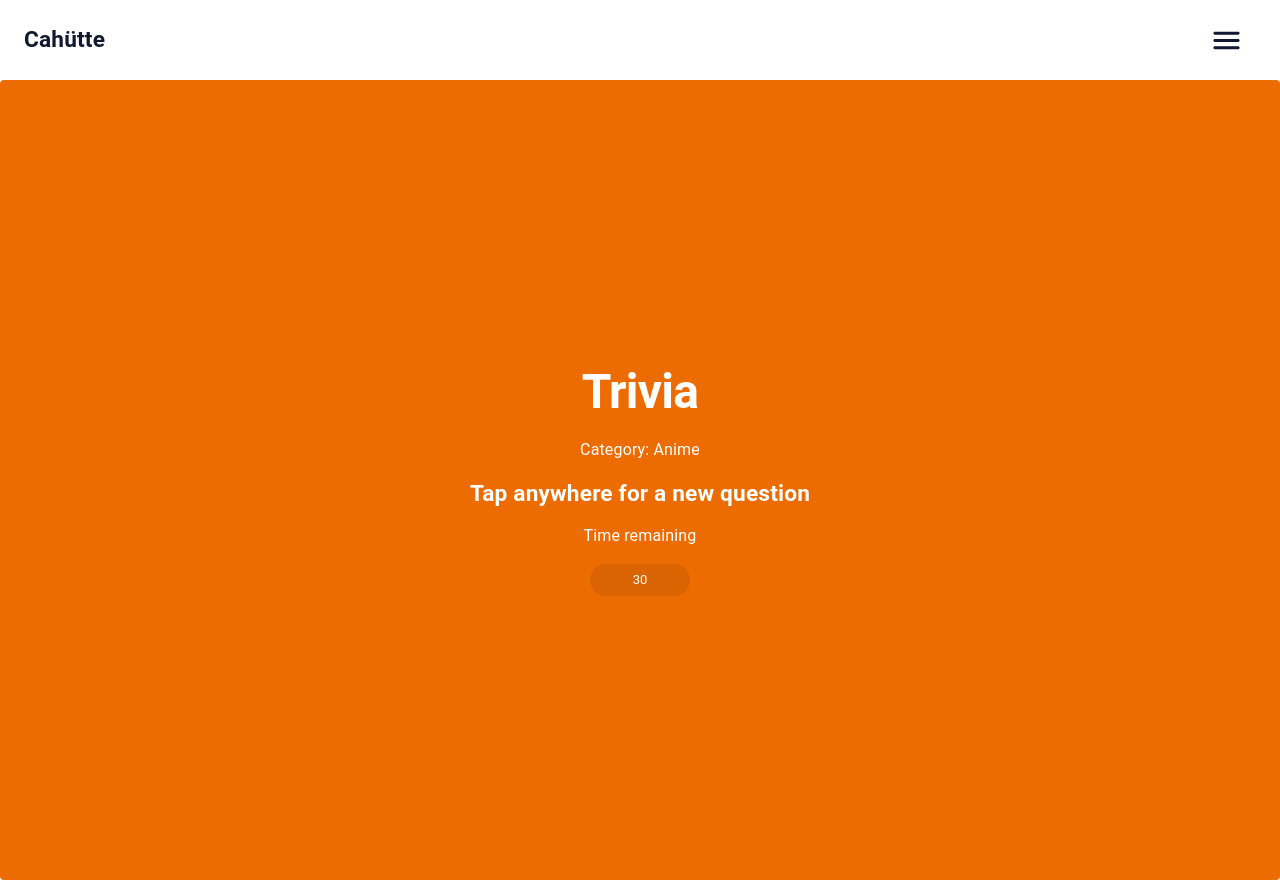
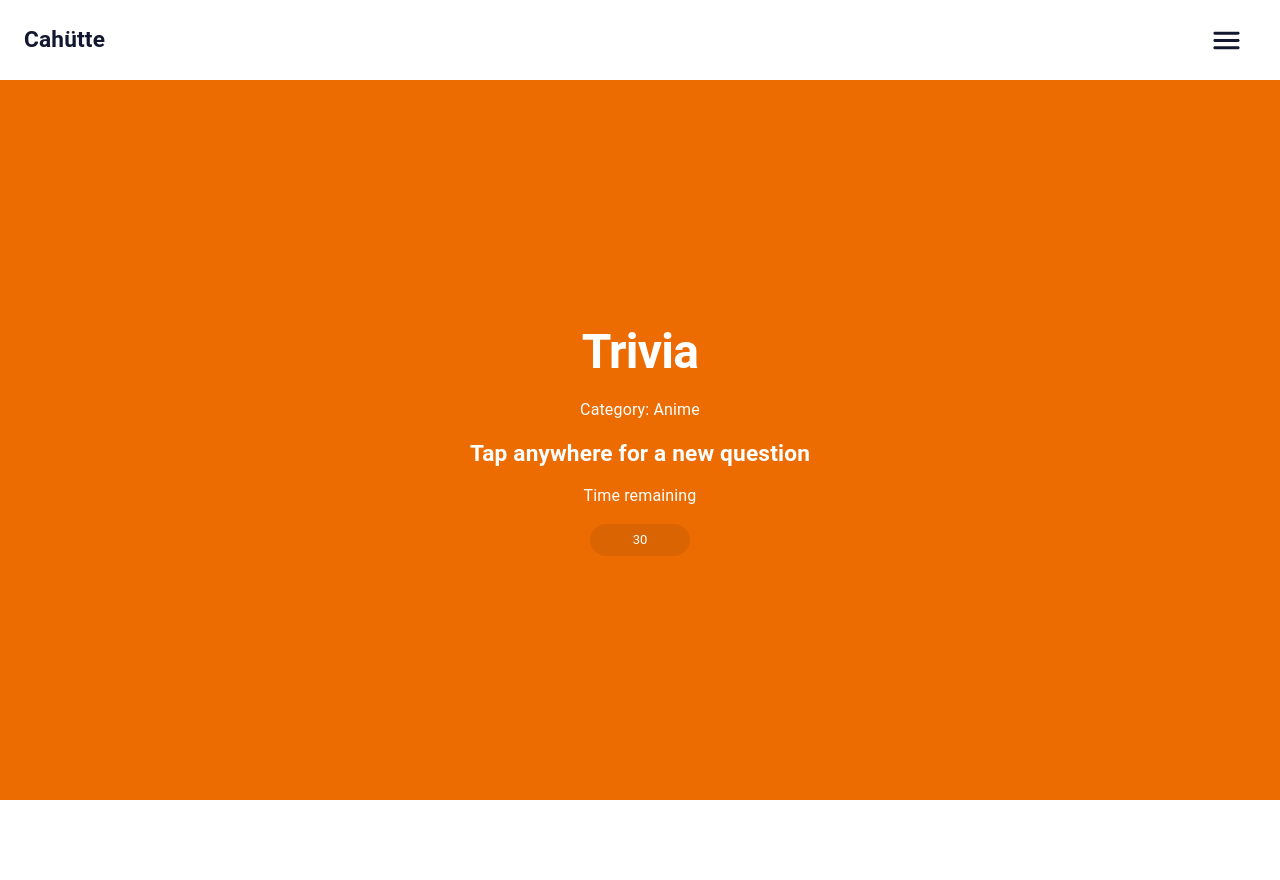
Before and after one commit to el-zacharoo/drinking-game-site, a React (Vite) app: page /trivia in a window 1280 px wide. After the commit the page ends 800 px from the top, so only its background shows below. Built offline with nearby package versions, Linux system fonts and the light colour scheme.

Commit message:
turned clickable page to a component

```diff
--- /dev/null
+++ b/src/components/PageWrapper.tsx
@@ -0,0 +1,33 @@
+import React, { JSX } from "react";
+
+import { Box, CardActionArea, Stack } from "@mui/material";
+
+type TPagewrapper = {
+    color: string;
+    onClick: () => void;
+    children: React.ReactNode;
+};
+
+export const PageWrapper = (props: TPagewrapper): JSX.Element => {
+    const { color, onClick, children } = props;
+    return (
+        <Box
+            onClick={() => onClick()}
+            component={CardActionArea}
+            sx={{
+                backgroundColor: `${color}.main`,
+                height: "90vh",
+            }}>
+            <Stack
+                sx={{ my: 1 }}
+                direction="column"
+                justifyContent="center"
+                alignItems="center"
+                spacing={2}>
+                {children}
+            </Stack>
+        </Box>
+    );
+};
+
+export default PageWrapper;
--- a/src/views/KingsCup.tsx
+++ b/src/views/KingsCup.tsx
@@ -1,13 +1,8 @@
 import { JSX, useState } from "react";
 
-import {
-    Box,
-    CardActionArea,
-    Typography,
-    Stack,
-    SvgIconProps,
-} from "@mui/material";
+import { Typography, SvgIconProps } from "@mui/material";
 
+import { PageWrapper } from "@/components/PageWrapper";
 import { PopupModal } from "@/components/PopupModal";
 import { ClubsIcon } from "@/Icons/Clubs";
 import { DiamondsIcon } from "@/Icons/Diamonds";
@@ -128,13 +123,6 @@ export const KingsCup = (): JSX.Element => {
         });
     };
 
-    const rules = [
-        "Tap the screen to draw a card.",
-        "Follow the instructions on the card.",
-        "Pass the phone to the next person on your left.",
-        "Tap the screen to draw a card.",
-    ];
-
     const Icon = (props: SvgIconProps): JSX.Element => {
         switch (kingsCup.suit) {
             case "Hearts":
@@ -152,20 +140,16 @@ export const KingsCup = (): JSX.Element => {
 
     return (
         <>
-            <PopupModal title="Kings Cup" rules={rules} />
-            <Box
-                sx={{
-                    backgroundColor: `${kingsCup.color}.main`,
-                    height: "90vh",
-                }}
-                component={CardActionArea}
-                onClick={random}>
-                <Stack
-                    sx={{ my: 1 }}
-                    direction="column"
-                    justifyContent="center"
-                    alignItems="center"
-                    spacing={2}>
+            <PopupModal
+                title="Kings Cup"
+                rules={[
+                    "Tap the screen to draw a card.",
+                    "Follow the instructions on the card.",
+                    "Pass the phone to the next person on your left.",
+                    "Tap the screen to draw a card.",
+                ]}
+            />
+            <PageWrapper color={kingsCup.color} onClick={random}>
                 {!kingsCup.value ? (
                     <>
                         <Typography textAlign="center" variant="h1">
@@ -214,8 +198,7 @@ export const KingsCup = (): JSX.Element => {
                         </Typography>
                     </>
                 )}
-                </Stack>
-            </Box>
+            </PageWrapper>
         </>
     );
 };
--- a/src/views/TriviaQuestions.tsx
+++ b/src/views/TriviaQuestions.tsx
@@ -1,6 +1,8 @@
 import { JSX, useState, useEffect, useCallback } from "react";
 
-import { Typography, Card, Chip, Stack, CardActionArea } from "@mui/material";
+import { Typography, Chip } from "@mui/material";
+
+import { PageWrapper } from "@/components/PageWrapper";
 
 const init = 30;
 
@@ -136,71 +138,58 @@ export const TriviaQuestions = (): JSX.Element => {
     }, [countdown, stopTimer]);
 
     return (
-        <Stack spacing={2}>
-            <Card
-                elevation={0}
-                sx={{
-                    backgroundColor: !cancel ? "warning.main" : "primary.main",
-                }}>
-                <CardActionArea
-                    onClick={handleStartTimeout}
-                    sx={{ p: 2, minHeight: "100vh" }}>
-                    <Stack
-                        sx={{ my: 1 }}
-                        direction="column"
-                        justifyContent="center"
-                        alignItems="center"
-                        spacing={2}>
-                        <Typography color="white" variant="h1">
+        <PageWrapper
+            color={cancel ? "primary" : "warning"}
+            onClick={handleStartTimeout}>
+            <Typography textAlign="center" color="white" variant="h1">
                 Trivia
             </Typography>
-                        <Typography color="white" variant="subtitle1">
+            <Typography textAlign="center" color="white" variant="subtitle1">
                 Category:&nbsp;{triviaCategory.name}
             </Typography>
             {!cancel ? (
-                            <Typography color="white" variant="h4">
+                <Typography textAlign="center" color="white" variant="h4">
                     Tap anywhere for a new question
                 </Typography>
             ) : (
                 questions && (
                     <>
                         <Typography
+                            textAlign="center"
                             sx={{ color: "white" }}
                             variant="h4">
                             {decodeHTMLEntities(questions.question)}
                         </Typography>
-                                    {questions.incorrect_answers.map(
-                                        (item, index) => (
+                        {questions.incorrect_answers.map((item, index) => (
                             <Typography
+                                textAlign="center"
                                 key={index}
                                 color="error">
                                 {decodeHTMLEntities(item)}
                             </Typography>
-                                        )
-                                    )}
-                                    <Typography sx={{ color: "success.main" }}>
-                                        {decodeHTMLEntities(
-                                            questions.correct_answer
-                                        )}
+                        ))}
+                        <Typography
+                            textAlign="center"
+                            sx={{ color: "success.main" }}>
+                            {decodeHTMLEntities(questions.correct_answer)}
                         </Typography>
                     </>
                 )
             )}
             {error && (
-                            <Typography color="error" variant="h4">
+                <Typography textAlign="center" color="error" variant="h4">
                     {error}
                 </Typography>
             )}
-                        <Typography color="white">Time remaining</Typography>
+            <Typography textAlign="center" color="white">
+                Time remaining
+            </Typography>
             <Chip
                 color="default"
                 sx={{ width: 100, color: "white" }}
                 label={countdown}
             />
-                    </Stack>
-                </CardActionArea>
-            </Card>
-        </Stack>
+        </PageWrapper>
     );
 };
 
```
Lines whose indentation alone changed are shown as unchanged.
